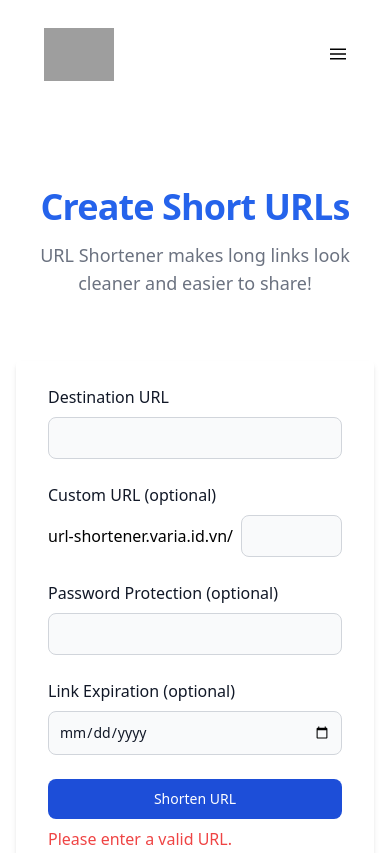
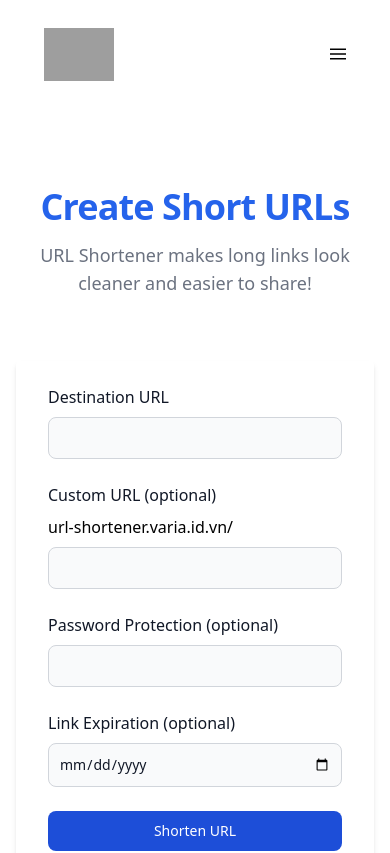
Before and after one commit to varia418/url-shortener-client, a React (Create React App) app: page / in a window 390 px wide. Shown: the top 853 px of the page. Built offline with nearby package versions, Linux system fonts and the light colour scheme; grey boxes are pictures that could not be loaded.

Commit message:
fix the prefix to be responsive on mobile

```diff
--- a/src/components/Input.js
+++ b/src/components/Input.js
@@ -4,7 +4,7 @@ function Input({ type, label, isRequired = false, prefix = '' }) {
     return (
         <div class="mb-6">
             <label for="large-input" class="block mb-2 text-md font-medium text-gray-900">{label}</label>
-            <div class="flex gap-2 items-center">
+            <div class="flex flex-col gap-2 sm:items-center sm:flex-row">
                 {prefix && <span className='text-nowrap'>{prefix}</span>}
                 <input type={type} className='bg-gray-50 border border-gray-300 text-gray-900 text-sm rounded-lg focus:ring-blue-500 focus:border-blue-500 block w-full p-2.5 ' required={isRequired}></input>
             </div>
```
